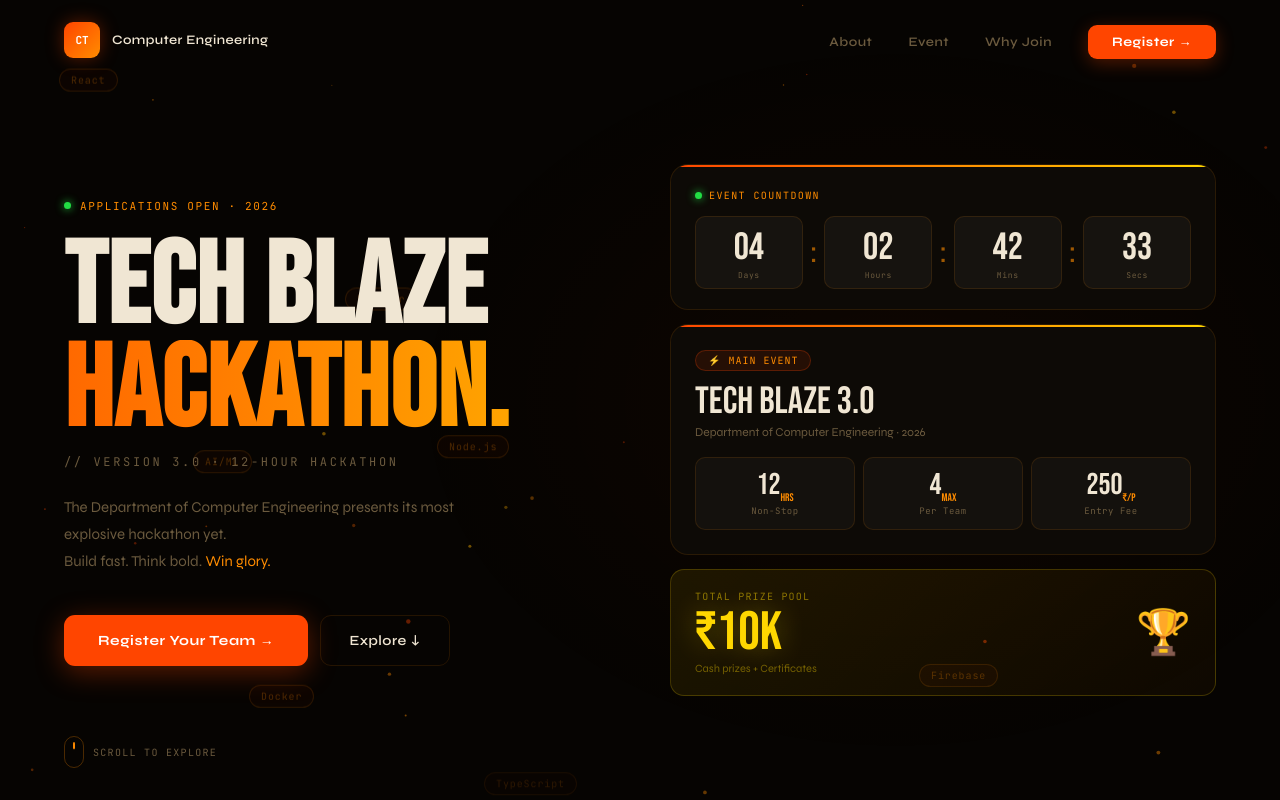
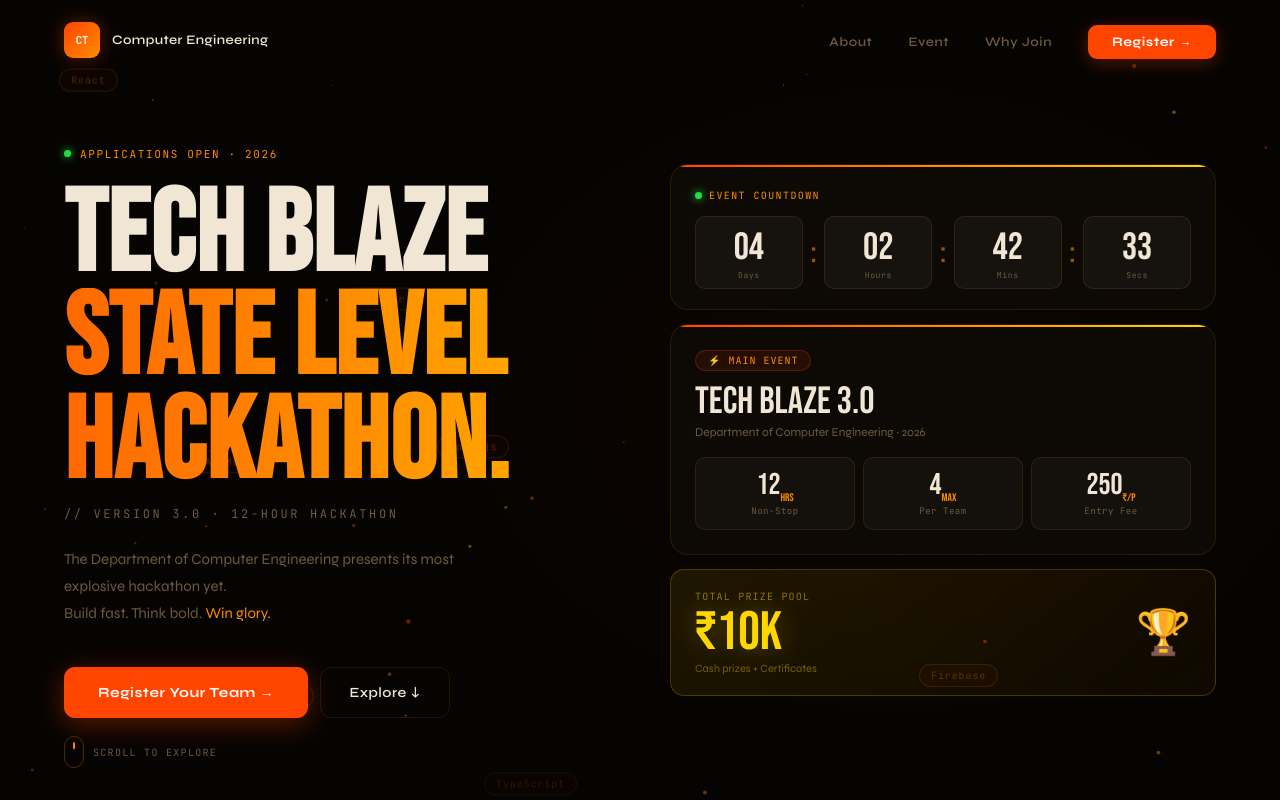
Before and after one commit to Aswanth-47/techblaze-2026, a website: page index.html in a window 1280 px wide. Shown: the top 800 px of the page. Drawn offline with Linux system fonts and the light colour scheme; animation ran at ten frames a second.

Commit message:
Update index.html

```diff
--- a/index.html
+++ b/index.html
@@ -250,7 +250,7 @@ footer{position:relative;z-index:5;padding:36px 64px;border-top:1px solid var(--
     <div class="hero-eyebrow"><span class="live-dot"></span> Applications Open · 2026</div>
     <h1 class="hero-title">
       <span class="line-main" id="heroTitle">TECH BLAZE</span>
-      <span class="line-fire">Hackathon.</span>
+      <span class="line-fire">State Level Hackathon.</span>
     </h1>
     <p class="hero-version">// Version 3.0 · 12-Hour Hackathon</p>
     <p class="hero-subtitle">The Department of Computer Engineering presents its most explosive hackathon yet.<br>Build fast. Think bold. <span style="color:var(--fire2)">Win glory.</span></p>
```
